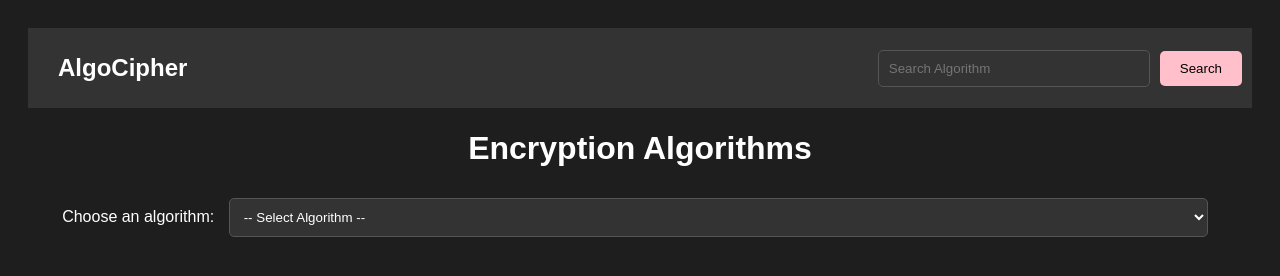
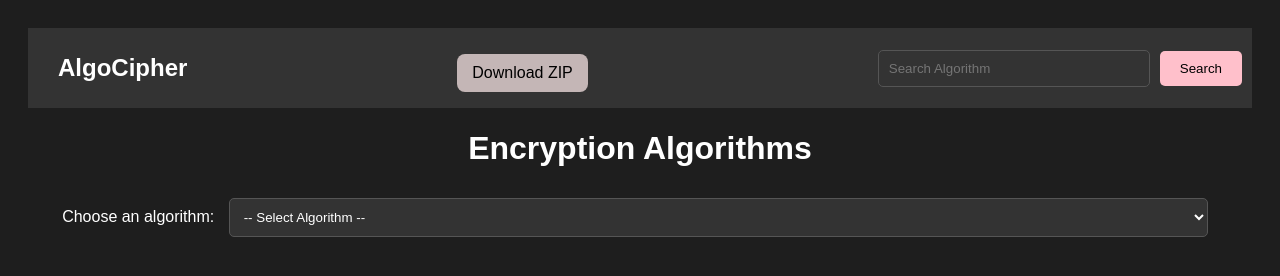
Before and after one commit to Malakdj/my-website, a website: page pages/index.html in a window 1280 px wide. Drawn offline with Linux system fonts and the light colour scheme.

Commit message:
your commit message

```diff
--- a/pages/index.html
+++ b/pages/index.html
@@ -10,6 +10,7 @@
 
     <div class="navbar">
         <h1>AlgoCipher</h1>
+        <a href="DjekrifMalekG01.rar" download class="download-link">Download ZIP</a>
         <div class="search-bar">
             <input type="text" id="search" placeholder="Search Algorithm" onkeydown="checkEnter(event)">
             <button onclick="searchAlgorithm()">Search</button>
@@ -34,6 +35,7 @@
         <option value="trithemus">Trithemus Cipher</option>
         <option value="porta">Porta Cipher</option>
         <option value="vernam">Vernam Cipher</option>
+
     </select>
 
     <script>
```
